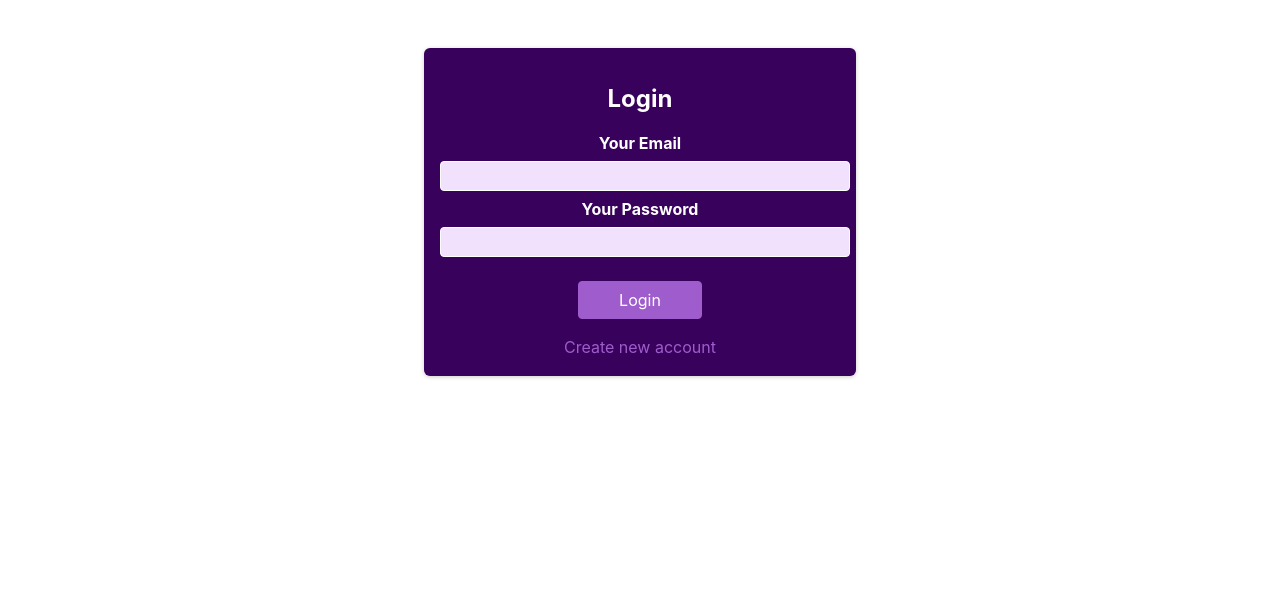
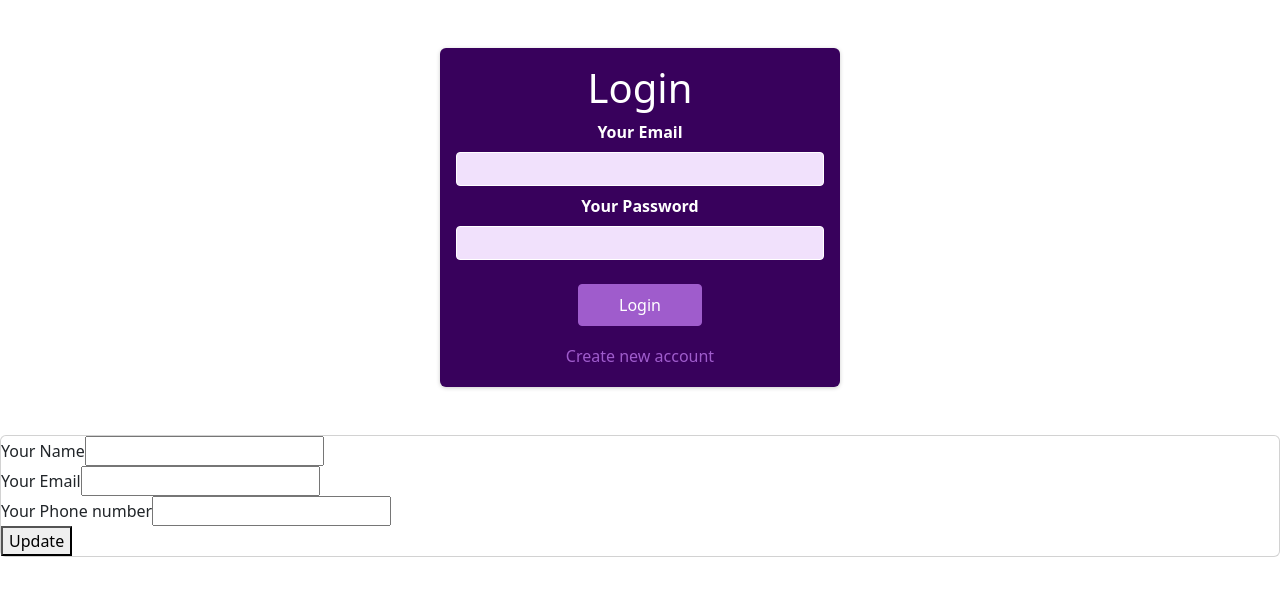
Before and after one commit to durgaprasad9848/expensetracker, a React (Create React App) app: page /Profile in a window 1280 px wide. Shown: the top 596 px of the page. Built offline with nearby package versions, Linux system fonts and the light colour scheme.

Commit message:
userProfile

```diff
--- a/package.json
+++ b/package.json
@@ -6,7 +6,9 @@
     "@testing-library/jest-dom": "^5.16.5",
     "@testing-library/react": "^13.4.0",
     "@testing-library/user-event": "^13.5.0",
+    "bootstrap": "^5.2.3",
     "react": "^18.2.0",
+    "react-bootstrap": "^2.7.2",
     "react-dom": "^18.2.0",
     "react-scripts": "5.0.1",
     "web-vitals": "^2.1.4"
--- a/src/App.js
+++ b/src/App.js
@@ -9,8 +9,10 @@
 } from "react-router-dom";
 import { Navbar } from "./pages/Navbar";
 import {Welcome} from "./pages/Welcome";
+import { Profile } from "./pages/Profile";
 import AuthForm from "./components/Auth/AuthForm";
 import ContextProvider from "./context/ContexProvider";
+
 
 import AuthContext from "./context/auth-contex";
 function App() {
@@ -22,8 +24,8 @@ function App() {
    <Navbar/>
   <Routes>
    { !ctx.isLoggedIn && <Route path="/Login" element={<AuthForm />} /> }
-   { ctx.isLoggedIn && <Route path="/Welcome"  element = {<Welcome/>}/> }
-
+   { ctx.isLoggedIn && <Route path ="Welcome" element={<Welcome/>}/>   }
+   <Route path="/Profile"  element = {<Profile/>}/>
   </Routes>
   </ContextProvider>
   </BrowserRouter>
--- a/src/index.js
+++ b/src/index.js
@@ -3,6 +3,7 @@ import ReactDOM from 'react-dom/client';
 import './index.css';
 import App from './App';
 import reportWebVitals from './reportWebVitals';
+import 'bootstrap/dist/css/bootstrap.min.css';
 
 const root = ReactDOM.createRoot(document.getElementById('root'));
 root.render(
--- /dev/null
+++ b/src/pages/Profile.js
@@ -0,0 +1,53 @@
+import React, { useRef } from "react";
+import { Card } from "react-bootstrap";
+
+export const Profile = () => {
+  const name = useRef(null);
+  const email = useRef(null);
+  const phone = useRef(null);
+
+  const submithandler = async () => {
+    const data = {
+      name: name.current.value,
+      email: email.current.value,
+      phone: phone.current.value,
+    };
+
+    const response = await fetch(
+      `https://test-api-c7d27-default-rtdb.firebaseio.com/${localStorage.getItem(
+        "email"
+      )}.json`,
+      {
+        method: "PUT",
+        body: JSON.stringify(data),
+        headers: {
+          "Content-Type": "application/json",
+        },
+      }
+    );
+    const result = await response.json();
+    console.log("success",result);
+  };
+
+  return (
+    <Card>
+      <div>
+        <label htmlFor="name">Your Name</label>
+        <input type="text" id="name" ref={name} />
+      </div>
+
+      <div>
+        <label htmlFor="email">Your Email</label>
+        <input type="email" id="email" ref={email} />
+      </div>
+
+      <div>
+        <label htmlFor="phone">Your Phone number</label>
+        <input type="text" id="phone" ref={phone} />
+      </div>
+      <div>
+        <button onClick={submithandler}>Update</button>
+      </div>
+    </Card>
+  );
+};
--- a/src/pages/Welcome.js
+++ b/src/pages/Welcome.js
@@ -1,6 +1,14 @@
 import React from "react";
+import {NavLink} from 'react-router-dom';
+import {Card} from 'react-bootstrap';
+export const Welcome = () => {
+  return (
+    <div>
+      <Card>
+        <center><h1>Welcome to Expense Tracker </h1></center>
+        <NavLink to ="/Profile"><button> user prefile is incomplete</button> </NavLink>
 
-export const Welcome = () =>{
-
-    return(<div>Welcome to Expense Tracker</div>);
-}
+      </Card>
+    </div>
+  );
+};
```
Also changed, not shown: 1 other file (tests, documents, lock files or other folders).
